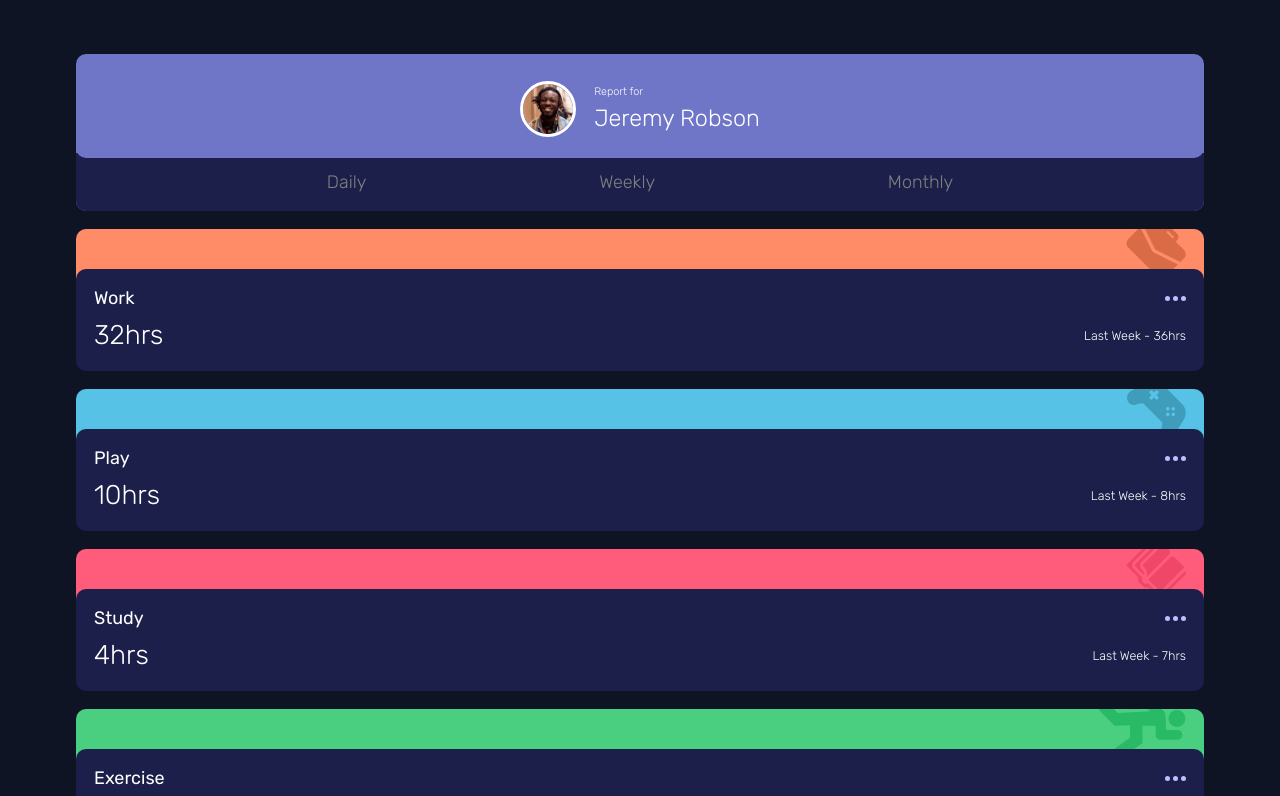
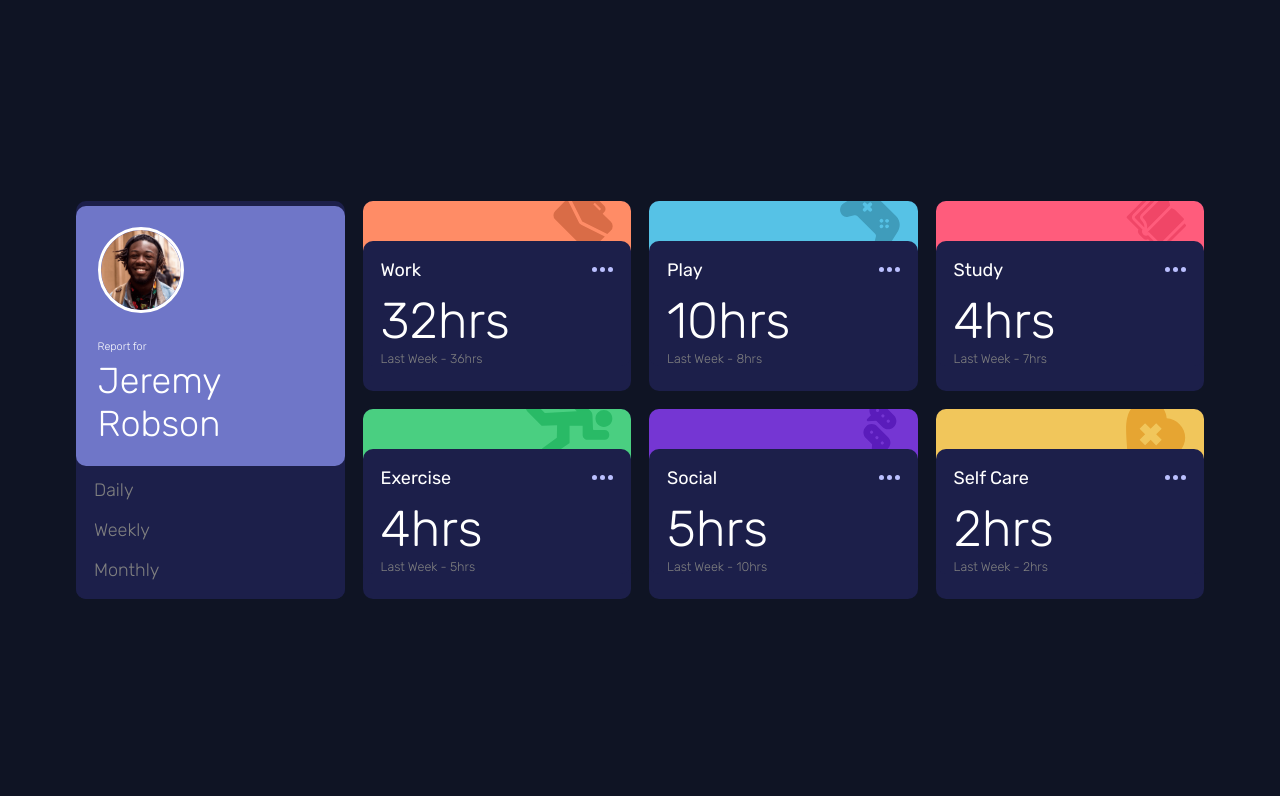
Before and after one commit to Marshall-Marcelo/Time-Tracking-Dashboard, a website: page index.html in a window 1280 px wide. Shown: the top 796 px of the page. Drawn offline with Linux system fonts and the light colour scheme.

Commit message:
desktop version finished

```diff
--- a/style.css
+++ b/style.css
@@ -50,9 +50,8 @@ body {
   border-radius: 10px;
 }
 
-.card--profile {
-  background-color: var(--purple500);
-}
+/* .card--profile {
+} */
 
 .card--profile .user {
   display: flex;
@@ -99,6 +98,10 @@ ul {
   flex-direction: row;
   justify-content: space-evenly;
   color: gray;
+}
+
+li:hover {
+  cursor: pointer;
 }
 
 .card--profile .filter-options {
@@ -184,6 +187,7 @@ ul {
 .hours .last {
   font-size: 0.7em;
   font-weight: var(--light);
+  color: gray;
 }
 
 @media (min-width: 1024px) {
@@ -192,15 +196,47 @@ ul {
     max-width: 1200px;
   }
 
-  /* .container .content {
+  .container .content {
+    display: grid;
+    grid-template: repeat(2, 1fr) / repeat(4, 1fr);
+  }
+
+  .card--profile {
+    grid-area: 1 / 1 / 3 / 1;
+  }
+
+  .card-content .hours {
+    flex-direction: column;
+    align-items: flex-start;
+  }
+
+  .hours .total {
+    font-size: 2.8em;
+  }
+
+  .card--profile .user {
+    flex-direction: column;
+    align-items: flex-start;
+    gap: 1.5em;
+  }
+
+  .card--profile .user .user-details {
     display: flex;
     flex-direction: column;
+    padding-left: 0;
+  }
+
+  .card--profile .user .user-details .name {
+    font-size: 2em;
+  }
+
+  ul {
+    flex-direction: column;
     gap: 1em;
-    padding: 2em;
-  } */
+  }
 
-  .content {
-    display: grid;
-    grid-template: repeat();
+  .card--profile .user img {
+    width: 80px;
+    height: 80px;
   }
 }
```
